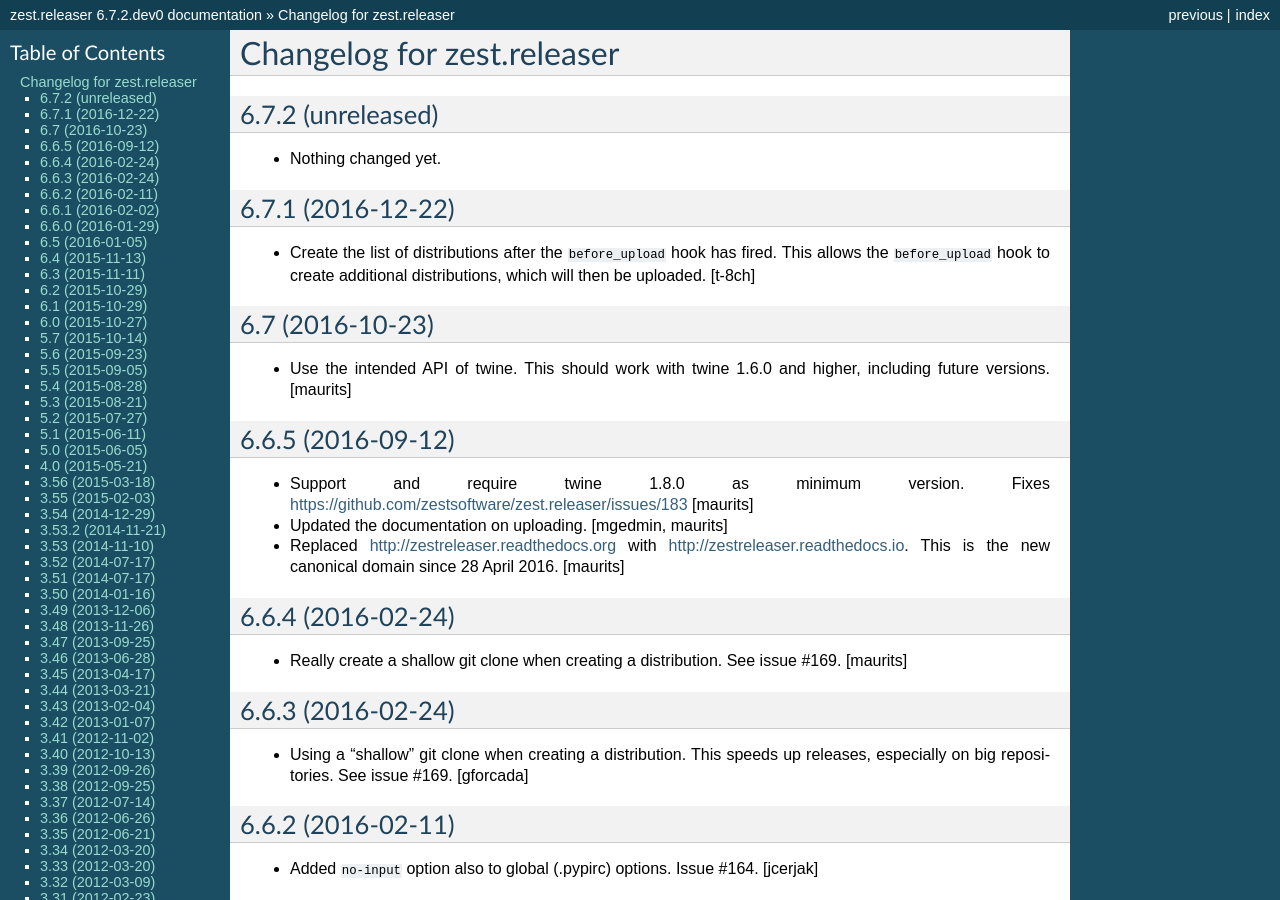
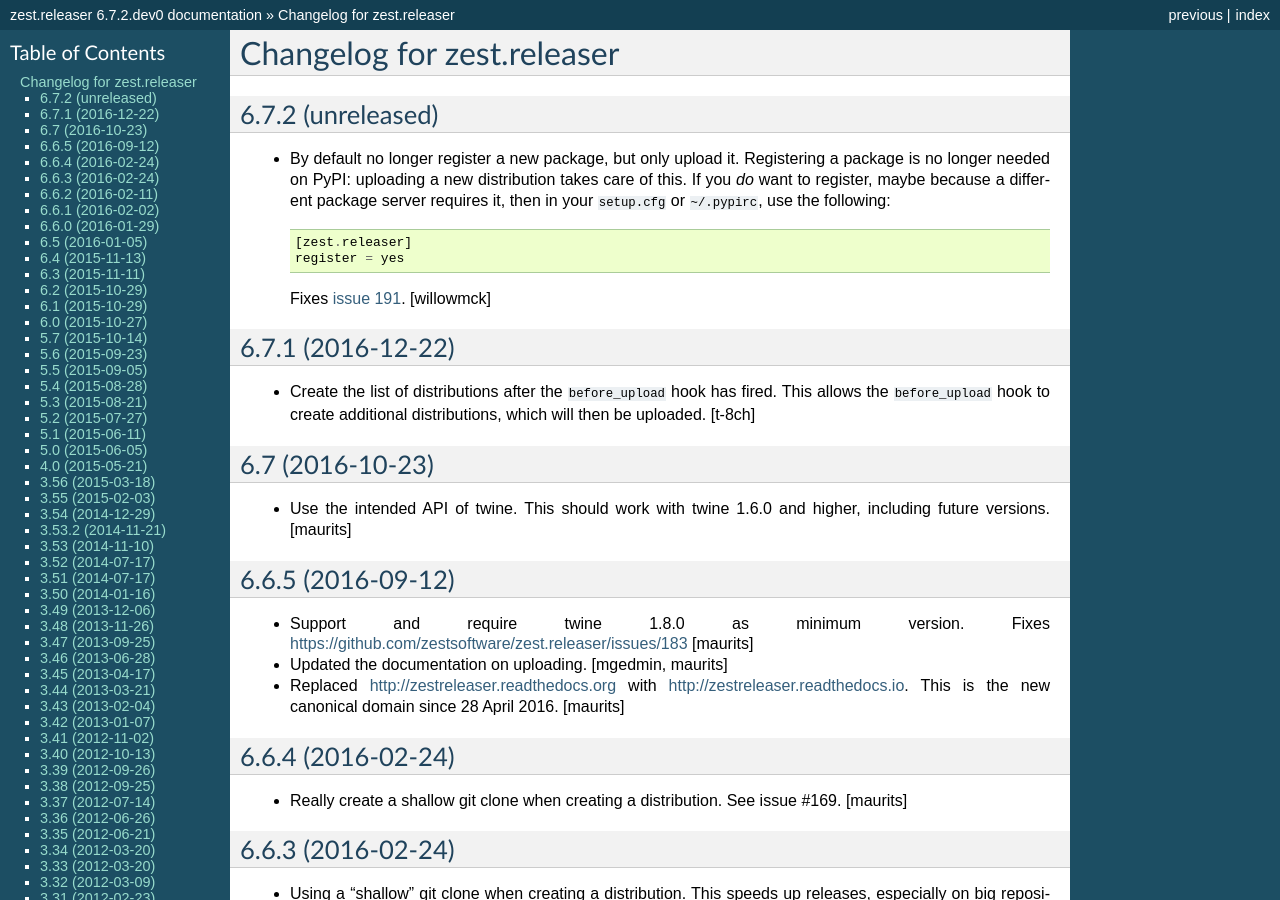
Before and after one commit to zestsoftware/zest.releaser, a Sphinx documentation site: the page built from doc/source/changelog.rst, in a window 1280 px wide and 900 px high. Built offline with Sphinx 7.4.7, drawn with Linux system fonts in a browser that asks for light colours.

Commit message:
Moved register option to zest.releaser section.
All our options are in the `[zest.releaser]` section.
There is no `pypirc` section yet.
Also, this would be a strange name when used in `~/.pypirc`.

Added documentation and a changelog entry.

```diff
--- a/CHANGES.rst
+++ b/CHANGES.rst
@@ -4,7 +4,17 @@
 6.7.2 (unreleased)
 ------------------
 
-- Nothing changed yet.
+- By default no longer register a new package, but only upload it.
+  Registering a package is no longer needed on PyPI: uploading a new
+  distribution takes care of this.  If you *do* want to register,
+  maybe because a different package server requires it, then in your
+  ``setup.cfg`` or ``~/.pypirc``, use the following::
+
+    [zest.releaser]
+    register = yes
+
+  Fixes `issue 191 <https://github.com/zestsoftware/zest.releaser/issues/191>`_.
+  [willowmck]
 
 
 6.7.1 (2016-12-22)
--- a/doc/source/options.rst
+++ b/doc/source/options.rst
@@ -88,6 +88,11 @@
     Default: no.  Set this to yes to accept default answers for all
     questions.
 
+register = yes / no
+    Default: no.  Set this to yes to register a package before uploading.
+    On the official Python Package Index registering a package is no longer needed,
+    and may even fail.
+
 
 Per project options
 -------------------
```
Also changed, not shown: doc/source/uploading.rst (+37 -3 lines), 1 other file.
